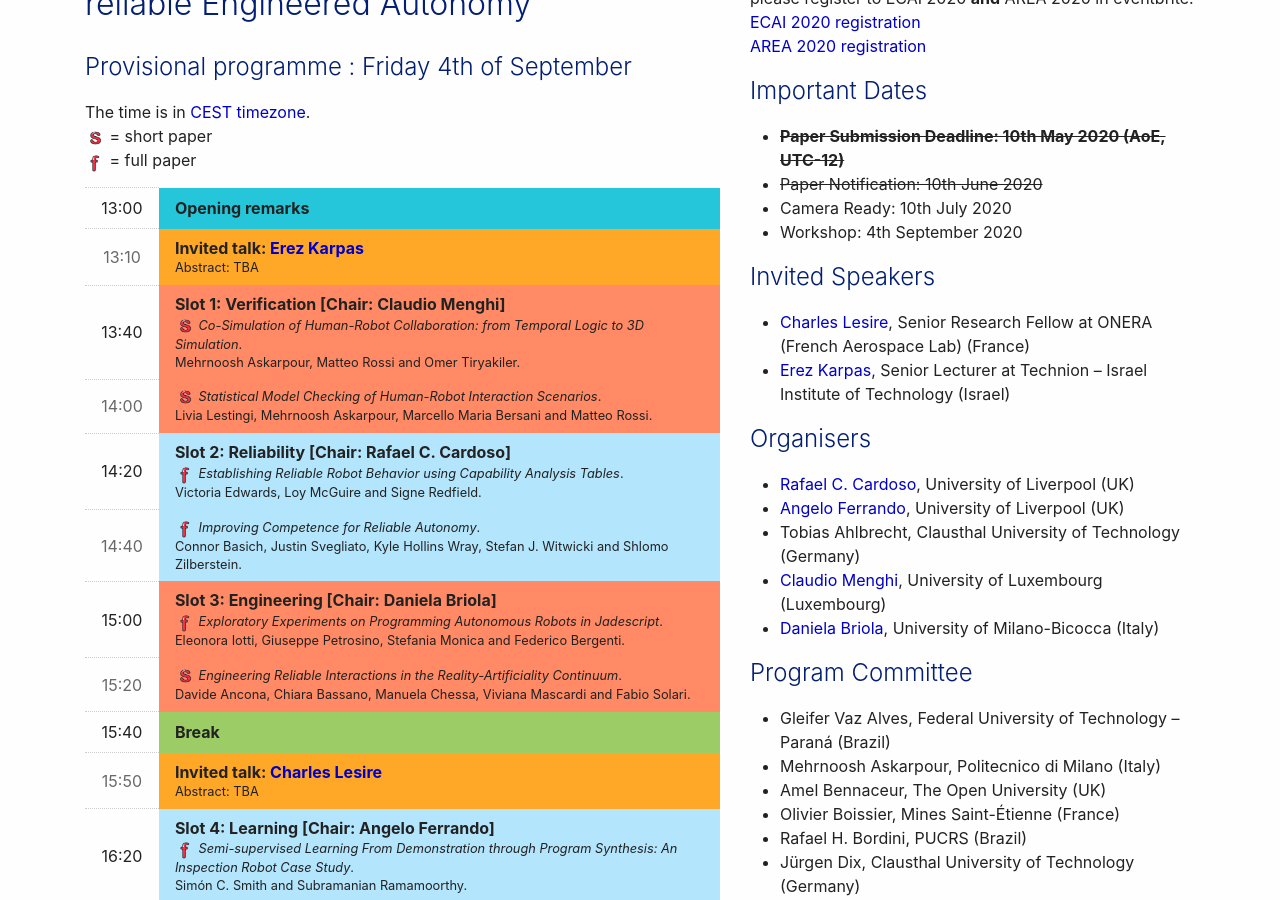
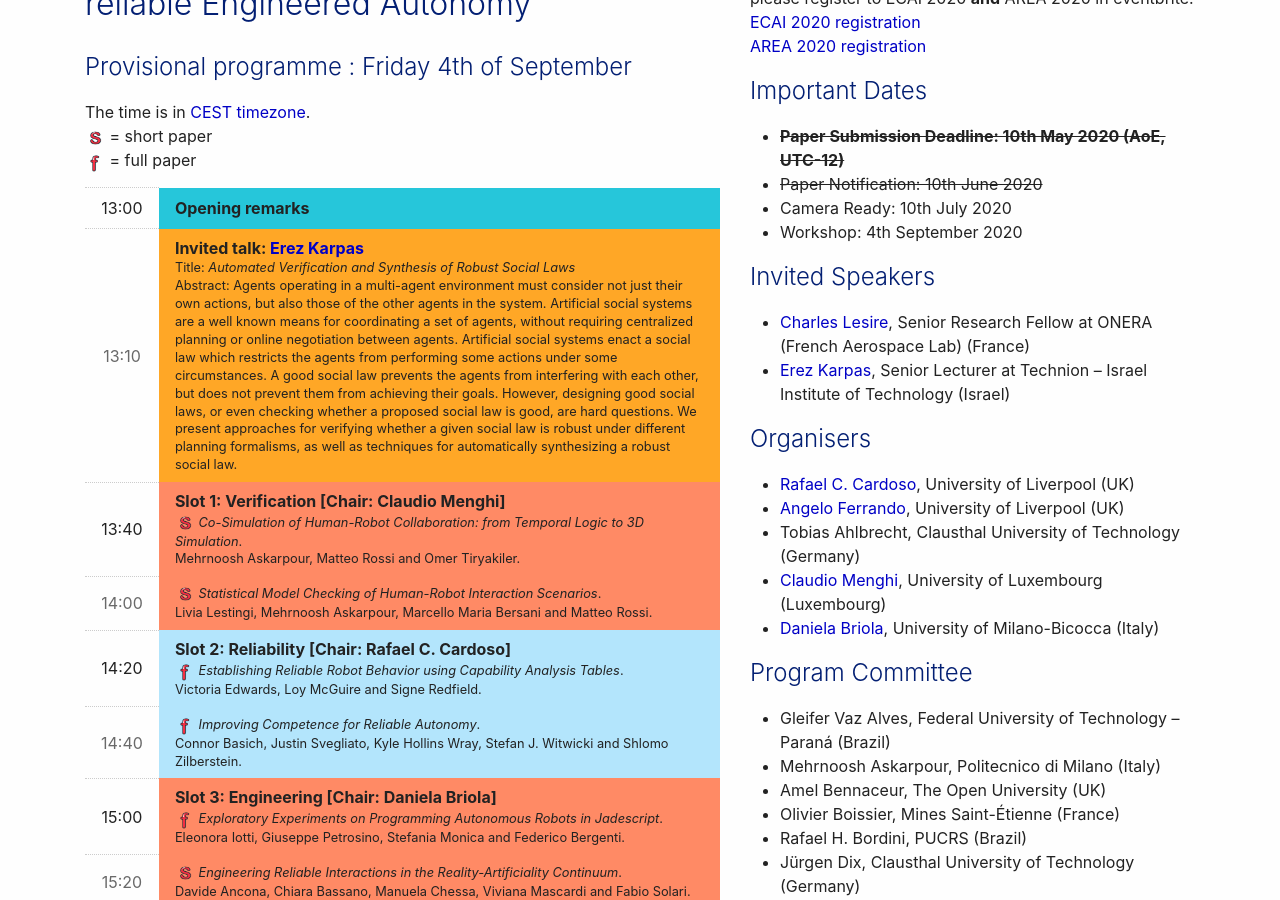
Before and after one commit to area2020/area2020.github.io, a Jekyll site: the page built from index.md, in a window 1280 px wide and 900 px high, scrolled down 348 px. Built offline with Jekyll 4.4.1, drawn with Linux system fonts in a browser that asks for light colours; nearby versions of some CDN libraries.

Commit message:
Update index.md

```diff
--- a/index.md
+++ b/index.md
@@ -51,7 +51,10 @@ The time is in <a href="https://time.is/it/CEST">CEST timezone</a>.
         <tr>
             <th>13:10</th>
             <td colspan="4" class="stage-earth">Invited talk: <a href="https://karpase.net.technion.ac.il/" target="_blank">Erez Karpas</a>
-              <span> Abstract: TBA
+              <span>
+                  Title: <i>Automated Verification and Synthesis of Robust Social Laws</i> <br/>
+                  Abstract: Agents operating in a multi-agent environment must consider not just their own actions, but also those of the other agents in the system. Artificial social systems are a well known means for coordinating a set of agents, without requiring centralized planning or online negotiation between agents. Artificial social systems enact a social law which restricts the agents from performing some actions under some circumstances. A good social law prevents the agents from interfering with each other, but does not prevent them from achieving their goals. However, designing good social laws, or even checking whether a proposed social law is good, are hard questions.
+We present approaches for verifying whether a given social law is robust under different planning formalisms, as well as techniques for automatically synthesizing a robust social law.
               </span>
             </td>
         </tr>
```
